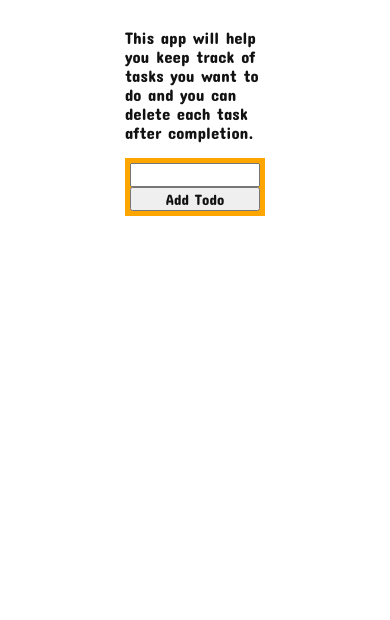
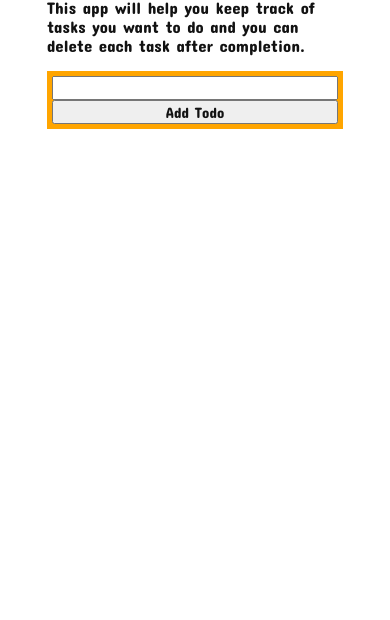
Before and after one commit to GaniyuSodiq/mytodoapp, a plain HTML site: page index.html in a window 390 px wide. Shown: the part 224-844 px from the top of the page. Drawn offline with Linux system fonts and the light colour scheme.

Commit message:
make mobile responsiveness

```diff
--- a/style.css
+++ b/style.css
@@ -34,3 +34,9 @@ button, input{
     background-color: orange;
     padding: 5px;
 }
+
+@media only screen and (max-width: 800px){
+    .column{
+        margin: 0 10vw;
+    }
+}
```
